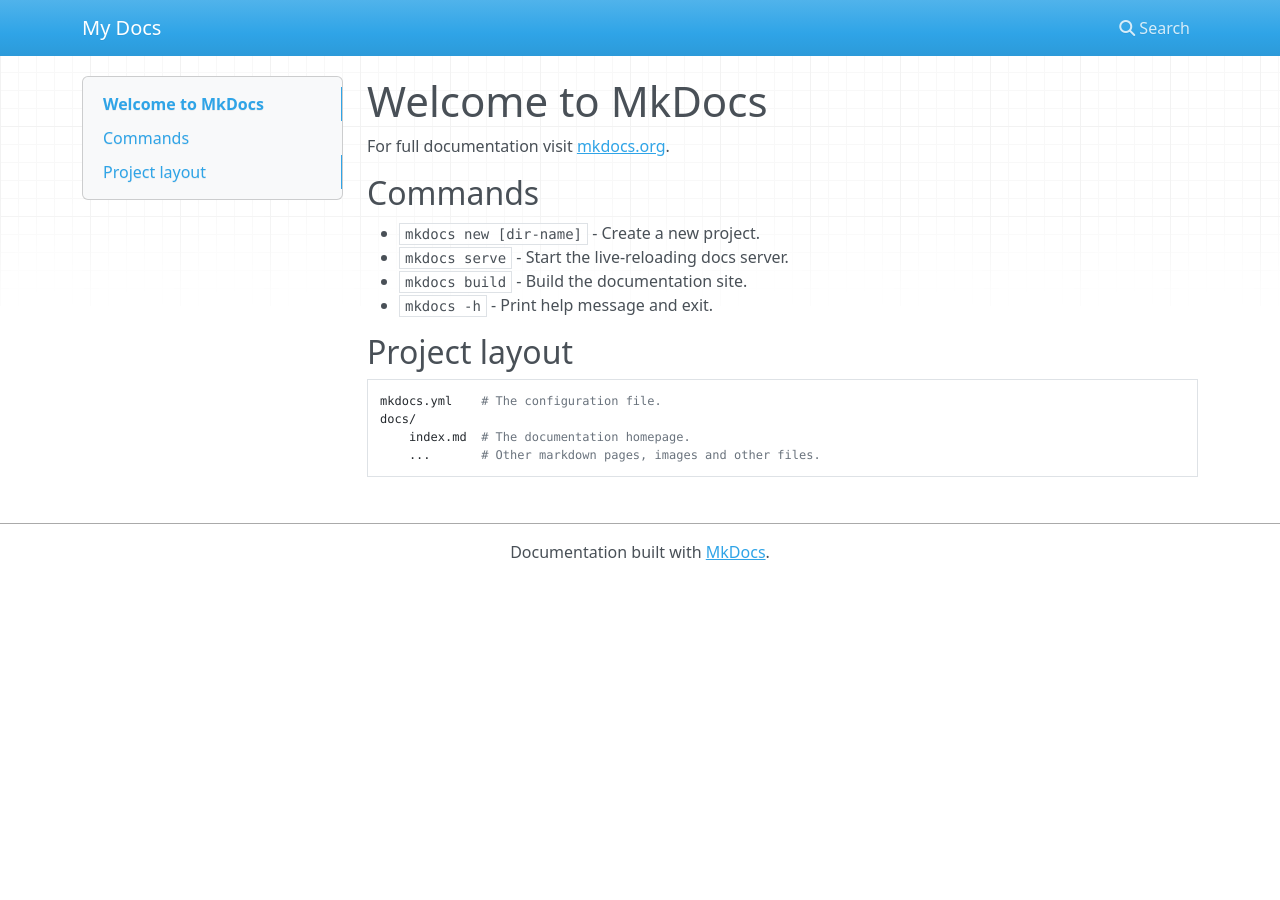
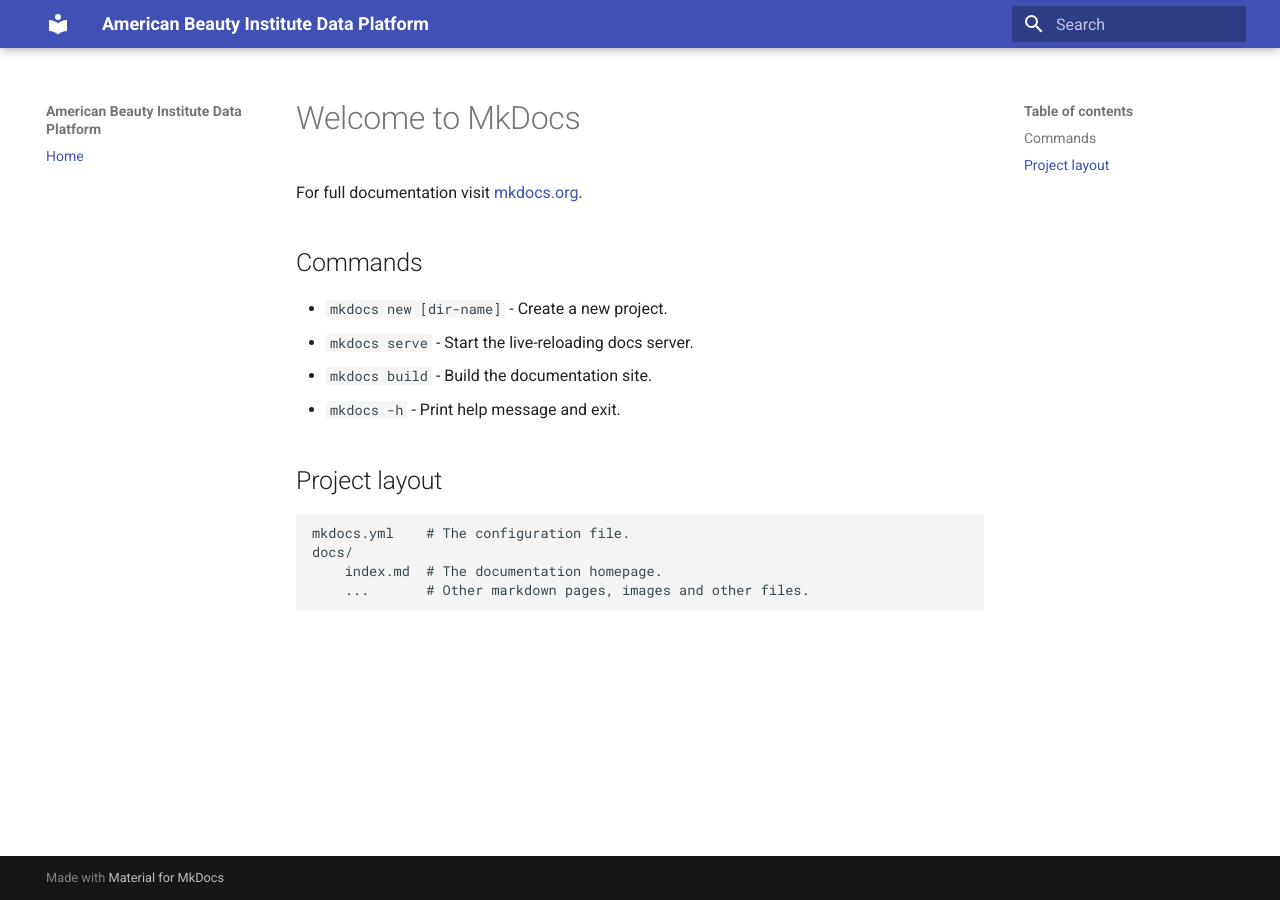
Before and after one commit to AmericanBeautyInstitute/data-platform, an MkDocs documentation site: the page built from docs/index.md, in a window 1280 px wide. Built offline with MkDocs 1.6.1 and Material for MkDocs 9.7.7, drawn with Linux system fonts in a browser that asks for light colours; nearby versions of some CDN libraries.

Commit message:
Configure MkDocs Material to deploy on Read the Docs

```diff
--- a/mkdocs.yml
+++ b/mkdocs.yml
@@ -1 +1,6 @@
-site_name: My Docs
+site_name: American Beauty Institute Data Platform
+theme:
+  name: material
+
+nav:
+  - Home: index.md
--- a/pyproject.toml
+++ b/pyproject.toml
@@ -19,13 +19,15 @@
 [dependency-groups]
 dev = [
     "coverage>=7.9.1",
-    "mkdocs-material>=9.6.22",
     "mypy>=1.16.1",
     "pre-commit>=4.3.0",
     "pytest>=8.4.1",
     "pytest-cov>=6.2.1",
     "pytest-mock>=3.14.1",
     "ruff>=0.12.0",
+]
+docs = [
+    "mkdocs-material>=9.6.22",
 ]
 
 [tool.coverage.run]
```
Also changed, not shown: readthedocs.yaml (+9 -5 lines), 1 other file.
